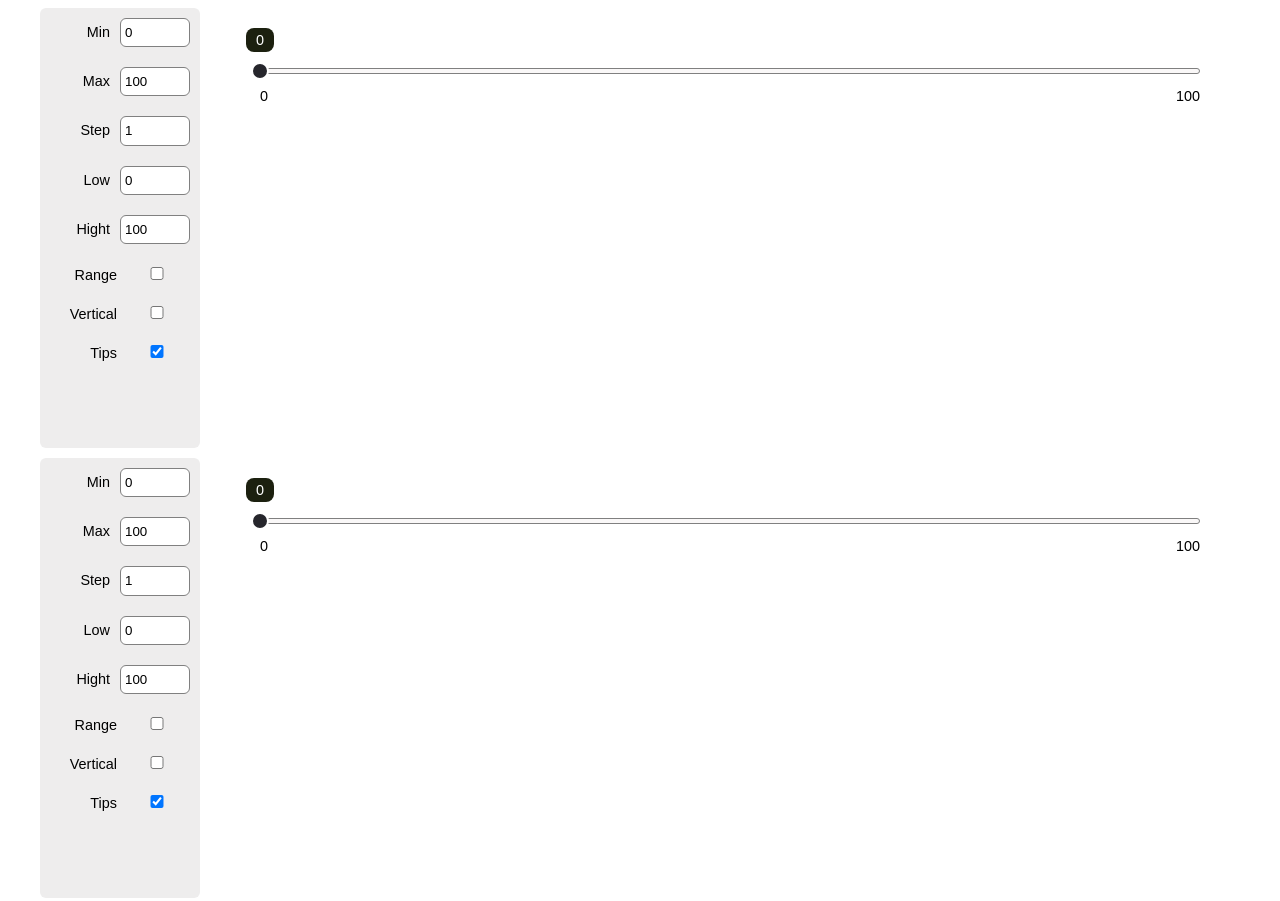
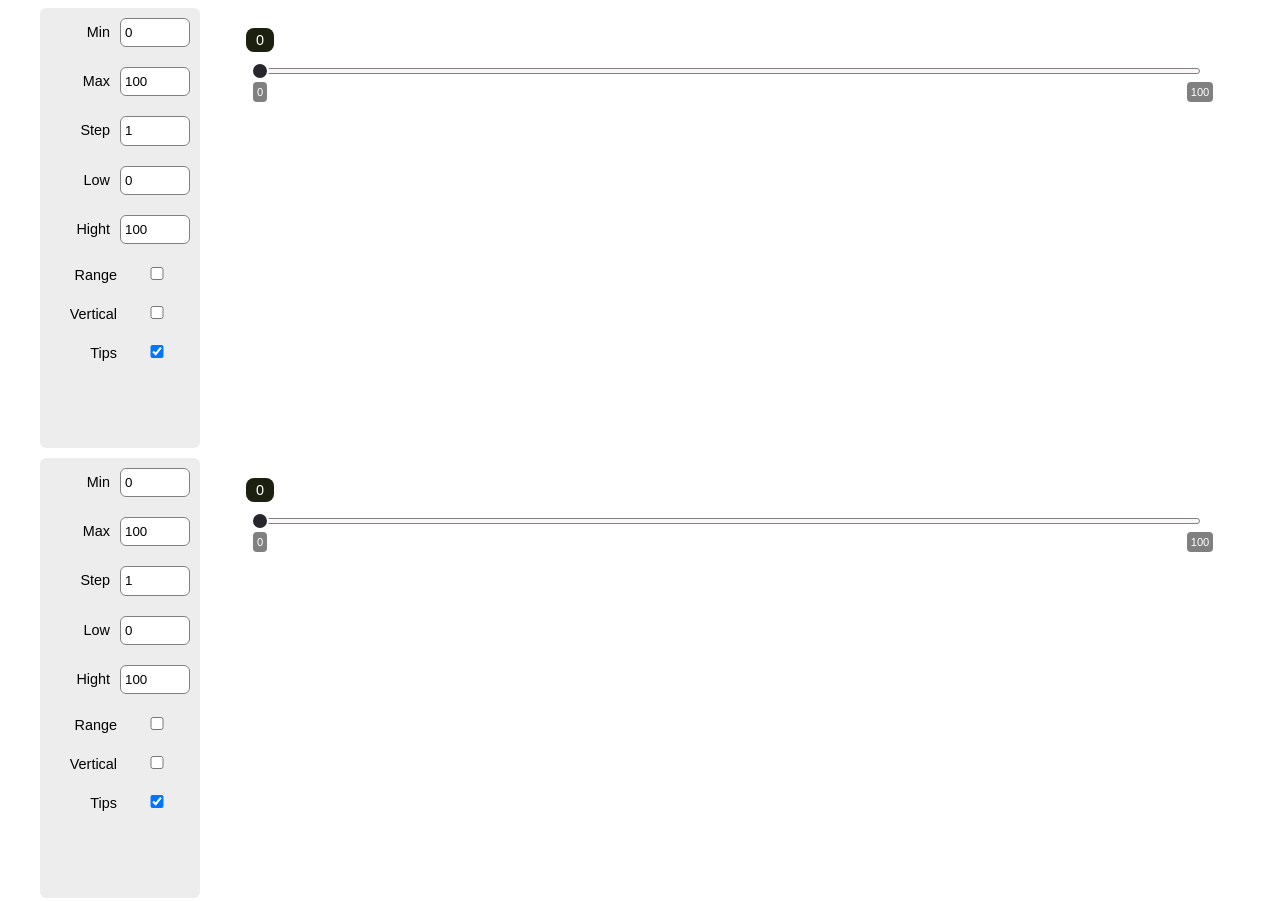
Before and after one commit to makysheva/slider, a website built with webpack: page example/index.pug in a window 1280 px wide. Shown: the top 901 px of the page. Built offline with nearby package versions, Linux system fonts and the light colour scheme.

Commit message:
#1 fix min-max position

```diff
--- a/src/scss/slider.scss
+++ b/src/scss/slider.scss
@@ -85,26 +85,24 @@
   }
 
   &__min-max {
-    display: flex;
-    justify-content: space-between;
+    position: absolute;
+  }
+
+  &__range {
+    position: absolute;
+    cursor: pointer;
+    padding: 4px;
+    border-radius: 4px;
+    background-color: grey;
+    color: white;
+    font-size: 0.7rem;
 
     &_horizontal {
-      flex-direction: row;
-      position: absolute;
-      width: 100%;
-      top: 20px;
+      top: 14px;
     }
 
     &_vertical {
-      flex-direction: column-reverse;
-      position: absolute;
-      left: -40px;
-      height: 100%;
-      text-align: right;
+      right: 10px;
     }
   }
-
-  &__range {
-    cursor: pointer;
-  }
 }
--- a/src/view/Slider.ts
+++ b/src/view/Slider.ts
@@ -6,13 +6,13 @@ import MinMax from './minmax/MinMax';
 import Orientation from '../types/Orientation';
 import Pointer from './Pointer';
 import SliderData from '../types/SliderData';
-import Track from './Track';
 import TipData from "./tips/TipData";
 import TipManager from './tips/TipManager';
+import Track from './Track';
 
 class Slider {
   private static isTrack(element: HTMLElement) {
-    return element.classList.contains("slider__fill") || element.classList.contains('slider__track');
+    return element.classList.contains('slider__fill') || element.classList.contains('slider__track');
   }
 
   private controller: Controller;
@@ -65,7 +65,9 @@ class Slider {
     this.updateFill();
     this.updatePointers();
     this.updateTip();
-    this.minMax.update(this.data.min.toString(), this.data.max.toString(), this.data.orientation);
+    const minPos = this.track.getAbsolutePosition(0);
+    const maxPos = this.track.getAbsolutePosition(1);
+    this.minMax.update(this.data.min.toString(), this.data.max.toString(), this.data.orientation, minPos, maxPos);
   }
 
   private onClick(event: MouseEvent) {
--- a/src/view/minmax/Field.ts
+++ b/src/view/minmax/Field.ts
@@ -1,3 +1,6 @@
+import Orientation from '../../types/Orientation';
+import OrientationManager from '../OrientationManager';
+
 class Field {
   private parent: HTMLElement;
 
@@ -7,6 +10,8 @@ class Field {
 
   private clickHandler: (key: string) => void;
 
+  private orientationManager: OrientationManager;
+
   constructor(parent: HTMLElement, key: string) {
     this.parent = parent;
     this.key = key;
@@ -15,11 +20,26 @@ class Field {
     this.fieldElement.classList.add('slider__range');
     this.parent.appendChild(this.fieldElement);
 
+    this.orientationManager = new OrientationManager(this.fieldElement);
+    this.orientationManager.addOrientationClass(Orientation.Horizontal, 'slider__range_horizontal');
+    this.orientationManager.addOrientationClass(Orientation.Vertical, 'slider__range_vertical');
+
     this.fieldElement.addEventListener('click', this.onClick.bind(this));
   }
 
-  public update(value: string) {
+  public update(value: string, position: number, orientation: Orientation) {
+    this.orientationManager.setCurrentOrientation(orientation);
     this.fieldElement.innerHTML = value;
+    const rect: DOMRect = this.fieldElement.getBoundingClientRect();
+    let pos: number = 0;
+    if (orientation === Orientation.Horizontal) {
+      pos = position - rect.width / 2;
+      this.fieldElement.style.left = `${pos}px`;
+    } else {
+      pos = position - rect.height / 2;
+      this.fieldElement.style.top = `${pos}px`;
+    }
+
   }
 
   public addClickListener(clickHandler: (key: string) => void) {
--- a/src/view/minmax/MinMax.ts
+++ b/src/view/minmax/MinMax.ts
@@ -1,7 +1,6 @@
 import Controller from '../../controller/Controller';
 import Field from './Field';
 import Orientation from '../../types/Orientation';
-import OrientationManager from '../OrientationManager';
 
 class MinMax {
   private parent: HTMLElement;
@@ -13,9 +12,6 @@ class MinMax {
   private min: Field;
 
   private max: Field;
-
-  private orientationManager: OrientationManager;
-
 
   constructor(parent: HTMLElement, controller: Controller) {
     this.parent = parent;
@@ -29,16 +25,11 @@ class MinMax {
     this.min.addClickListener(this.onClick.bind(this));
     this.max = new Field(this.minMaxElement, 'max');
     this.max.addClickListener(this.onClick.bind(this));
-
-    this.orientationManager = new OrientationManager(this.minMaxElement);
-    this.orientationManager.addOrientationClass(Orientation.Horizontal, 'slider__min-max_horizontal');
-    this.orientationManager.addOrientationClass(Orientation.Vertical, 'slider__min-max_vertical');
   }
 
-  public update(min: string, max: string, orientation: Orientation) {
-    this.orientationManager.setCurrentOrientation(orientation);
-    this.min.update(min);
-    this.max.update(max);
+  public update(min: string, max: string, orientation: Orientation, minPos: number, maxPos: number) {
+    this.min.update(min, minPos, orientation);
+    this.max.update(max, maxPos, orientation);
   }
 
   private onClick(key: string) {
```
